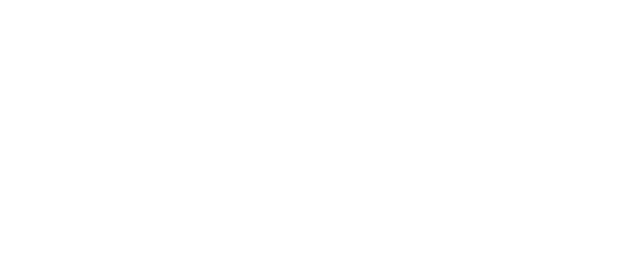
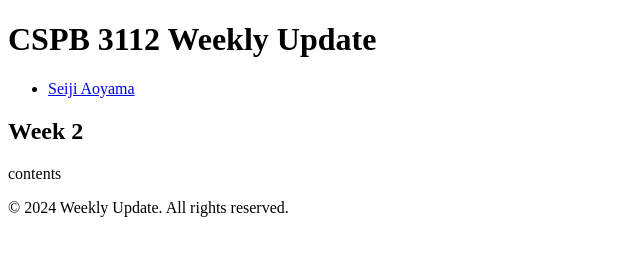
Before and after one commit to seej000/seej.github.io, a plain HTML site: page index.html in a window 1280 px wide. Shown: the whole page, without its empty margins (0-640 px from the left). Drawn offline with Linux system fonts and the light colour scheme.

Commit message:
Update index-html

```diff
--- a/index.html
+++ b/index.html
@@ -1,12 +1,31 @@
 <!DOCTYPE html>
-<html lang="en">
+<html lang="ja">
 <head>
     <meta charset="UTF-8">
-    <meta http-equiv="X-UA-Compatible" content="IE=edge">
     <meta name="viewport" content="width=device-width, initial-scale=1.0">
-    <title>Seiji</title>
+    <title>Weekly Update</title>
 </head>
 <body>
+    <header>
+        <h1>CSPB 3112 Weekly Update</h1>
+        <nav>
+            <ul>
+                <li><a href="#">Seiji Aoyama</a></li>
+            </ul>
+        </nav>
+    </header>
 
+    <main>
+        <section id="update">
+            <h2>Week 2</h2>
+            <p>contents</p>
+        </section>
+
+
+    </main>
+
+    <footer>
+        <p>&copy; 2024 Weekly Update. All rights reserved.</p>
+    </footer>
 </body>
 </html>
```
